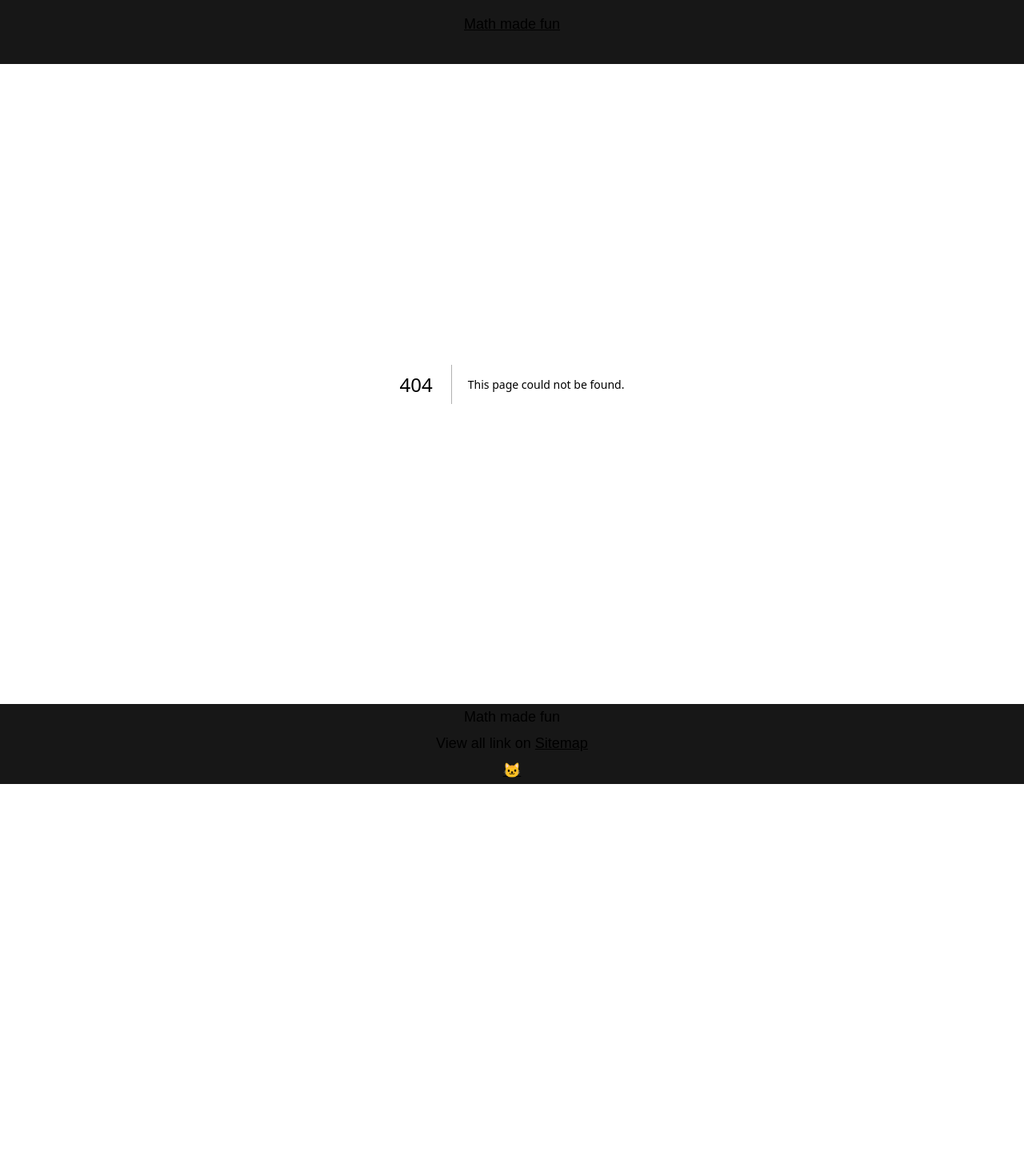
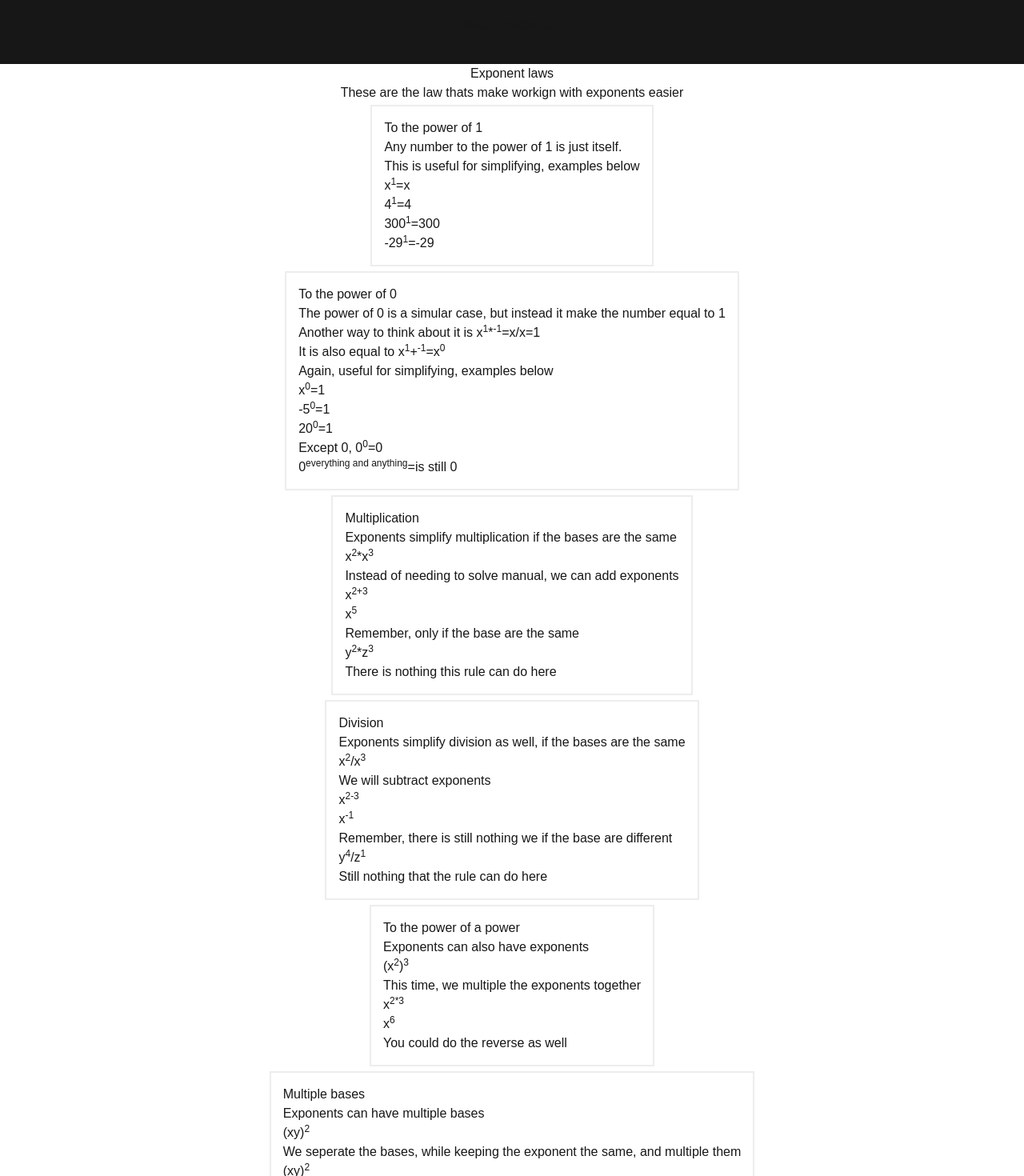
Before and after one commit to RisingSatalite/math-made-fun, a Next.js app: page /advance/rules/exponents in a window 1280 px wide. Before the commit this address had no page. Shown: the part 20-1490 px from the top of the page at 80% size. Before the commit the page ends 1000 px from the top, so only its background shows below. Built offline with nearby package versions, Linux system fonts and the light colour scheme.

Commit message:
new page

```diff
--- /dev/null
+++ b/src/app/advance/rules/exponents/page.js
@@ -0,0 +1,89 @@
+export default function ExponentsRules() {
+  return (
+    <div className="grid items-center justify-items-center min-h-screen">
+        <h1>Exponent laws</h1>
+        <p>These are the law thats make workign with exponents easier</p>
+        <div className="area">
+            <h2>To the power of 1</h2>
+            <p>Any number to the power of 1 is just itself.</p>
+            <p>This is useful for simplifying, examples below</p>
+            <p>x<sup>1</sup>=x</p>
+            <p>4<sup>1</sup>=4</p>
+            <p>300<sup>1</sup>=300</p>
+            <p>-29<sup>1</sup>=-29</p>
+        </div>
+        <div className="area">
+            <h2>To the power of 0</h2>
+            <p>The power of 0 is a simular case, but instead it make the number equal to 1</p>
+            <p>Another way to think about it is x<sup>1</sup>*<sup>-1</sup>=x/x=1</p>
+            <p>It is also equal to x<sup>1</sup>+<sup>-1</sup>=x<sup>0</sup></p>
+            <p>Again, useful for simplifying, examples below</p>
+            <p>x<sup>0</sup>=1</p>
+            <p>-5<sup>0</sup>=1</p>
+            <p>20<sup>0</sup>=1</p>
+            <p>Except 0, 0<sup>0</sup>=0</p>
+            <p>0<sup>everything and anything</sup>=is still 0</p>
+        </div>
+        <div className="area">
+            <h2>Multiplication</h2>
+            <p>Exponents simplify multiplication if the bases are the same</p>
+            <p>x<sup>2</sup>*x<sup>3</sup></p>
+            <p>Instead of needing to solve manual, we can add exponents</p>
+            <p>x<sup>2+3</sup></p>
+            <p>x<sup>5</sup></p>
+            <p>Remember, only if the base are the same</p>
+            <p>y<sup>2</sup>*z<sup>3</sup></p>
+            <p>There is nothing this rule can do here</p>
+        </div>
+        <div className="area">
+            <h2>Division</h2>
+            <p>Exponents simplify division as well, if the bases are the same</p>
+            <p>x<sup>2</sup>/x<sup>3</sup></p>
+            <p>We will subtract exponents</p>
+            <p>x<sup>2-3</sup></p>
+            <p>x<sup>-1</sup></p>
+            <p>Remember, there is still nothing we if the base are different</p>
+            <p>y<sup>4</sup>/z<sup>1</sup></p>
+            <p>Still nothing that the rule can do here</p>
+        </div>
+        <div className="area">
+            <h2>To the power of a power</h2>
+            <p>Exponents can also have exponents</p>
+            <p>(x<sup>2</sup>)<sup>3</sup></p>
+            <p>This time, we multiple the exponents together</p>
+            <p>x<sup>2*3</sup></p>
+            <p>x<sup>6</sup></p>
+            <p>You could do the reverse as well</p>
+        </div>
+        <div className="area">
+            <h2>Multiple bases</h2>
+            <p>Exponents can have multiple bases</p>
+            <p>(xy)<sup>2</sup></p>
+            <p>We seperate the bases, while keeping the exponent the same, and multiple them</p>
+            <p>(xy)<sup>2</sup></p>
+            <p>x<sup>2</sup>*y<sup>2</sup></p>
+            <p>This works with division as well</p>
+            <p>(x/y)<sup>2</sup></p>
+            <p>x<sup>2</sup>/y<sup>2</sup></p>
+            <p>The reverse is very useful as well.</p>
+            <p>w<sup>5</sup>*z<sup>5</sup></p>
+            <p>(wz)<sup>5</sup></p>
+        </div>
+        <div className="area">
+            <h2>Negative exponents</h2>
+            <p>Negative exponents can be simplify</p>
+            <p>x<sup>-2</sup></p>
+            <p>1/x<sup>2</sup></p>
+            <p>1/y<sup>-3</sup></p>
+            <p>y<sup>3</sup></p>
+        </div>
+        <div className="area">
+            <h2>Fractional exponents</h2>
+            <p>This is another way to write them, are interchangable</p>
+            <p>n√x<sup>m</sup></p>
+            <p>x<sup>m/n</sup></p>
+        </div>
+      <p></p>
+    </div>
+  );
+}
```
